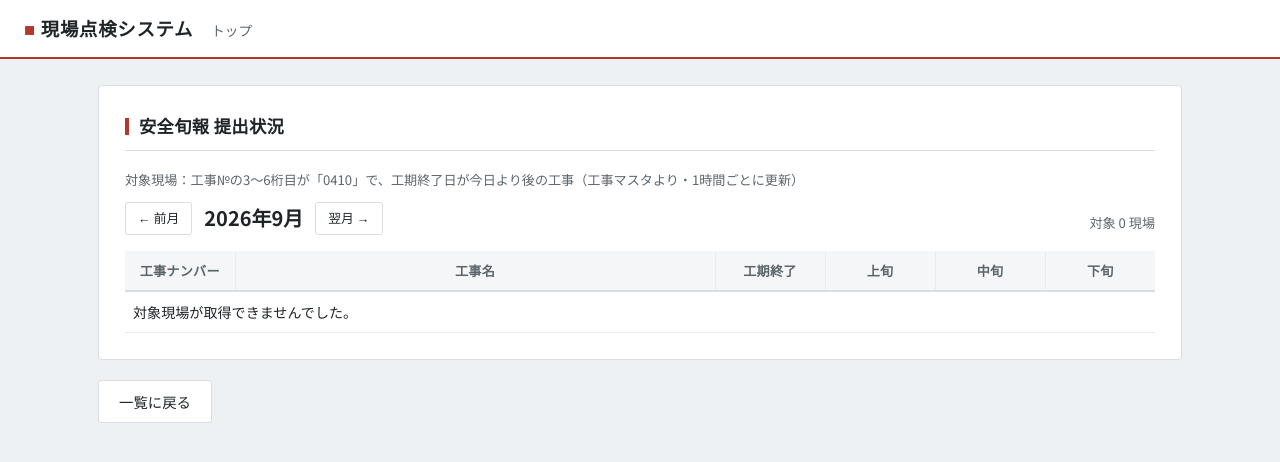
After one commit to RYOSUKE-EMA/typhoon-inspection-app, a Flask app: page /safety_patrol/status in a window 1280 px wide. The commit adds this page. Shown: the top 462 px of the page. Run offline with Flask 3, Linux system fonts and the light colour scheme; data that the repository does not hold is empty; some libraries are stand-ins or nearby versions.

Commit message:
安全旬報：藤田淳さんへ先行公開、提出状況ページ（0410現場×上中下旬）を追加
Co-Authored-By: Claude Fable 5.1 <noreply@anthropic.com>

```diff
--- a/app.py
+++ b/app.py
@@ -77,6 +77,49 @@ def fetch_kintone_users():
 
 # 工事マスタのキャッシュ（サーバレスの同一インスタンス内で10分保持）
 _projects_cache = {"data": None, "at": 0.0}
+_junpo_projects_cache = {"data": None, "at": 0.0}
+
+
+def fetch_junpo_projects():
+    """安全旬報の提出対象現場：工事№の3〜6桁目が0410かつ工期終了日（実施工期、無ければ契約工期）が今日より後。"""
+    import time as _time
+    if _junpo_projects_cache["data"] is not None and _time.time() - _junpo_projects_cache["at"] < 3600:
+        return _junpo_projects_cache["data"]
+    if not KINTONE_API_TOKEN_269:
+        return []
+    headers = {"X-Cybozu-API-Token": KINTONE_API_TOKEN_269}
+    url = f"https://{KINTONE_SUBDOMAIN}.cybozu.com/k/v1/records.json"
+    today = datetime.now().strftime("%Y-%m-%d")
+    projects = {}
+    last_id = 0
+    try:
+        while True:
+            params = {
+                "app": 269,
+                "query": f'(mkbJsYmd > TODAY() or mkuKsYmd > TODAY()) and $id > {last_id} order by $id asc limit 500',
+                "fields[0]": "$id", "fields[1]": "KojiNo", "fields[2]": "mkbKojiName",
+                "fields[3]": "mkbJsYmd", "fields[4]": "mkuKsYmd",
+            }
+            resp = requests.get(url, headers=headers, params=params, timeout=15)
+            resp.raise_for_status()
+            recs = resp.json()["records"]
+            if not recs:
+                break
+            for r in recs:
+                no = str(r["KojiNo"]["value"] or "").split(".")[0]
+                end = r["mkbJsYmd"]["value"] or r["mkuKsYmd"]["value"] or ""
+                if len(no) != 8 or no[2:6] != "0410" or end <= today:
+                    continue
+                if no not in projects:
+                    projects[no] = {"no": no, "name": r["mkbKojiName"]["value"] or "", "end": end}
+            last_id = recs[-1]["$id"]["value"]
+        data = sorted(projects.values(), key=lambda p: p["no"])
+        _junpo_projects_cache["data"] = data
+        _junpo_projects_cache["at"] = _time.time()
+        return data
+    except Exception as e:
+        print(f"[junpo projects] {e}")
+        return _junpo_projects_cache["data"] or []
 
 
 def fetch_active_projects():
@@ -1394,6 +1437,20 @@ def _project_query():
 DEV_USERS = ("江間",)
 # 公開済みカテゴリ（それ以外は開発中ロック）
 RELEASED_CATEGORIES = ("typhoon",)
+# 個別に先行公開するユーザー（表示名の空白は無視して部分一致）
+CATEGORY_PREVIEW_USERS = {"safety_patrol": ("藤田淳",)}
+
+
+def _unlocked_categories(kintone_user):
+    """このユーザーに表示するカテゴリ（公開済み＋個別公開＋開発者は全部）。"""
+    if kintone_user and any(d in kintone_user for d in DEV_USERS):
+        return set(INSPECTION_TYPES)
+    unlocked = set(RELEASED_CATEGORIES)
+    name = (kintone_user or "").replace(" ", "").replace("　", "")
+    for cat, users in CATEGORY_PREVIEW_USERS.items():
+        if name and any(u in name for u in users):
+            unlocked.add(cat)
+    return unlocked
 
 
 @app.route("/")
@@ -1411,7 +1468,8 @@ def index():
     kintone_user = request.args.get("kintone_user", "").strip()
     is_dev = any(d in kintone_user for d in DEV_USERS) if kintone_user else False
     return render_template("index.html", types=INSPECTION_TYPES, counts=counts, pq=_project_query(),
-                           is_dev=is_dev, released=RELEASED_CATEGORIES)
+                           is_dev=is_dev, released=RELEASED_CATEGORIES,
+                           unlocked=_unlocked_categories(kintone_user))
 
 
 # ── 点検報告：新規作成 ───────────────────────────────────────────
@@ -1628,6 +1686,48 @@ def edit_report(category, report_id):
 
 # ── 点検報告：一覧 ───────────────────────────────────────────────
 PERIOD_ORDER = {"上旬": 0, "中旬": 1, "下旬": 2}
+
+
+@app.route("/safety_patrol/status")
+def junpo_status():
+    """安全旬報の提出状況（対象現場×上旬・中旬・下旬）。"""
+    info = get_inspection_type("safety_patrol")
+    now = datetime.now()
+    try:
+        year = int(request.args.get("year", now.year))
+        month = int(request.args.get("month", now.month))
+    except ValueError:
+        year, month = now.year, now.month
+    projects = fetch_junpo_projects()
+    conn = get_db()
+    try:
+        reports = fetchall(db_execute(conn,
+            "SELECT id, project_no, project_name, report_period, status FROM reports "
+            "WHERE category='safety_patrol' AND report_month=? AND inspect_datetime LIKE ?",
+            (str(month), f"{year}-%")))
+    finally:
+        conn.close()
+    # project_no → period → {"status": 提出済/承認済, "id": report_id}
+    cells = {}
+    names = {}
+    for r in reports:
+        no = str(r["project_no"] or "").strip()
+        names.setdefault(no, r["project_name"] or "")
+        st = "承認済" if r["status"] == "確認済" else "提出済"
+        cur = cells.setdefault(no, {}).get(r["report_period"])
+        if cur is None or (st == "承認済" and cur["status"] != "承認済"):
+            cells[no][r["report_period"]] = {"status": st, "id": r["id"]}
+    rows = [{"no": p["no"], "name": p["name"], "end": p["end"],
+             "periods": {per: cells.get(p["no"], {}).get(per) for per in PERIOD_ORDER}} for p in projects]
+    # 対象リストに無い工事№で提出があったものも下に出す
+    listed = {p["no"] for p in projects}
+    extra = [{"no": no, "name": names.get(no, ""), "periods": {per: pers.get(per) for per in PERIOD_ORDER}}
+             for no, pers in sorted(cells.items()) if no not in listed]
+    prev_ym = (year - 1, 12) if month == 1 else (year, month - 1)
+    next_ym = (year + 1, 1) if month == 12 else (year, month + 1)
+    return render_template("junpo_status.html", info=info, category="safety_patrol", year=year, month=month,
+                           rows=rows, extra=extra, periods=list(PERIOD_ORDER), pq=_project_query(),
+                           prev=prev_ym, next=next_ym)
 
 
 @app.route("/reports/<category>")
--- a/templates/base.html
+++ b/templates/base.html
@@ -122,6 +122,8 @@
   .list-table th, .list-table td { border-right: 1px solid var(--line-soft); }
   .list-table th:last-child, .list-table td:last-child { border-right: none; }
   .list-table .col-no { width: 110px; }
+  .badge-none { background:#f3f4f6; color:#8a949a; border:1px solid #d9dee2; }
+  a.badge { text-decoration:none; }
   .list-table tbody tr.report-row:hover td { background: var(--accent-soft, #eef3f8); }
   .flex { display: flex; gap: 12px; align-items: center; flex-wrap: wrap; }
   .alert { padding: 11px 15px; border-radius: 3px; margin-bottom: 15px; }
--- a/templates/index.html
+++ b/templates/index.html
@@ -10,7 +10,7 @@
 
 <div class="menu-grid">
   {% for key, info in types.items() %}
-  {% set locked = key not in released and not is_dev %}
+  {% set locked = key not in unlocked %}
   {% if locked %}
   <div class="menu-card" style="opacity:0.55; cursor:not-allowed; border-left-color:#9aa4a9;">
     <span class="badge pending-badge" style="background:#eef1f3; color:#5b656b; border-color:#c8cfd3;">開発中</span>
@@ -23,7 +23,7 @@
     <span class="badge badge-pending pending-badge">確認待ち {{ counts[key] }}</span>
     {% endif %}
     {% if key not in released %}
-    <span class="badge pending-badge" style="background:#eef1f3; color:#5b656b; border-color:#c8cfd3;">開発中（開発者のみ）</span>
+    <span class="badge pending-badge" style="background:#eef1f3; color:#5b656b; border-color:#c8cfd3;">{{ '開発中（開発者のみ）' if is_dev else '先行公開' }}</span>
     {% endif %}
     <div class="title">{{ info.label }}</div>
     <div class="desc">{{ info.desc }}</div>
--- /dev/null
+++ b/templates/junpo_status.html
@@ -0,0 +1,65 @@
+{% extends "base.html" %}
+{% block content %}
+{% macro cell(c) -%}
+  {% if c %}
+  <td style="text-align:center;">
+    <a href="{{ url_for('report_detail', category=category, report_id=c.id) }}{% if pq %}?{{ pq|urlencode }}{% endif %}"
+       class="badge {{ 'badge-done' if c.status == '承認済' else 'badge-pending' }}">{{ c.status }}</a>
+  </td>
+  {% else %}
+  <td style="text-align:center;"><span class="badge badge-none">未提出</span></td>
+  {% endif %}
+{%- endmacro %}
+<div class="card">
+  <h2><span class="accent-bar"></span>{{ info.label }} 提出状況</h2>
+  <p class="footer-note">対象現場：工事№の3〜6桁目が「0410」で、工期終了日が今日より後の工事（工事マスタより・1時間ごとに更新）</p>
+  {% set base = ('&' ~ (pq|urlencode)) if pq else '' %}
+  <div class="flex" style="align-items:center; margin:12px 0 16px;">
+    <a class="btn btn-secondary btn-sm" href="{{ url_for('junpo_status') }}?year={{ prev[0] }}&month={{ prev[1] }}{{ base }}">← 前月</a>
+    <span style="font-size:1.25rem; font-weight:700;">{{ year }}年{{ month }}月</span>
+    <a class="btn btn-secondary btn-sm" href="{{ url_for('junpo_status') }}?year={{ next[0] }}&month={{ next[1] }}{{ base }}">翌月 →</a>
+    <span style="margin-left:auto;" class="footer-note">対象 {{ rows|length }} 現場</span>
+  </div>
+  <div class="table-wrap">
+    <table class="list-table">
+      <thead>
+        <tr>
+          <th class="col-no">工事ナンバー</th>
+          <th>工事名</th>
+          <th style="width:110px;">工期終了</th>
+          {% for per in periods %}<th style="width:110px; text-align:center;">{{ per }}</th>{% endfor %}
+        </tr>
+      </thead>
+      <tbody>
+        {% for r in rows %}
+        <tr>
+          <td>{{ r.no }}</td>
+          <td>{{ r.name }}</td>
+          <td>{{ r.end }}</td>
+          {% for per in periods %}{{ cell(r.periods[per]) }}{% endfor %}
+        </tr>
+        {% endfor %}
+        {% if not rows %}
+        <tr><td colspan="{{ 3 + periods|length }}">対象現場が取得できませんでした。</td></tr>
+        {% endif %}
+      </tbody>
+    </table>
+  </div>
+  {% if extra %}
+  <h3 style="margin-top:22px; font-size:1rem;">対象リスト外の工事№で提出されたもの</h3>
+  <div class="table-wrap">
+    <table class="list-table">
+      <thead><tr><th class="col-no">工事ナンバー</th><th>工事名</th>{% for per in periods %}<th style="width:110px; text-align:center;">{{ per }}</th>{% endfor %}</tr></thead>
+      <tbody>
+        {% for r in extra %}
+        <tr><td>{{ r.no }}</td><td>{{ r.name }}</td>{% for per in periods %}{{ cell(r.periods[per]) }}{% endfor %}</tr>
+        {% endfor %}
+      </tbody>
+    </table>
+  </div>
+  {% endif %}
+</div>
+<div class="flex">
+  <a class="btn btn-secondary" href="{{ url_for('reports_list', category=category) }}{% if pq %}?{{ pq|urlencode }}{% endif %}">一覧に戻る</a>
+</div>
+{% endblock %}
--- a/templates/reports.html
+++ b/templates/reports.html
@@ -4,6 +4,9 @@
   <h2><span class="accent-bar"></span>{{ info.label }} 一覧</h2>
   <div class="flex" style="margin-bottom:14px;">
     <a class="btn btn-primary" href="{{ url_for('new_report', category=category) }}{% if pq %}?{{ pq|urlencode }}{% endif %}">＋ 新規作成</a>
+    {% if category == 'safety_patrol' %}
+    <a class="btn btn-secondary" href="{{ url_for('junpo_status') }}{% if pq %}?{{ pq|urlencode }}{% endif %}">提出状況</a>
+    {% endif %}
     <a class="btn btn-secondary" href="{{ url_for('resources_list', category=category) }}{% if pq %}?{{ pq|urlencode }}{% endif %}">資料集</a>
     {% if can_edit %}
     <a class="btn btn-secondary" href="{{ url_for('guides_edit', category=category) }}{% if pq %}?{{ pq|urlencode }}{% endif %}">項目の手引き編集</a>
```
